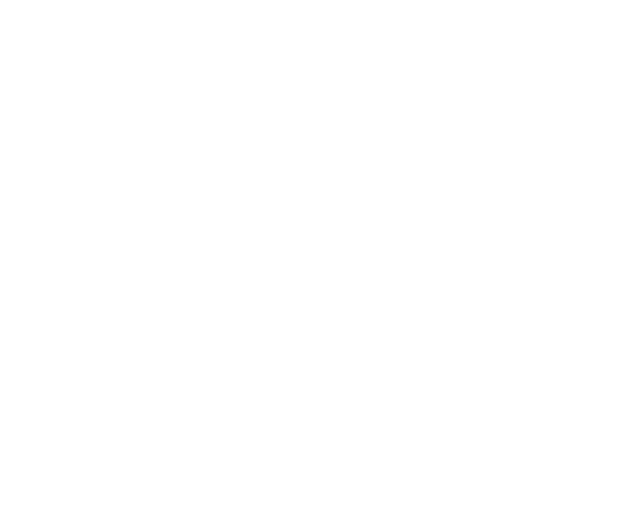
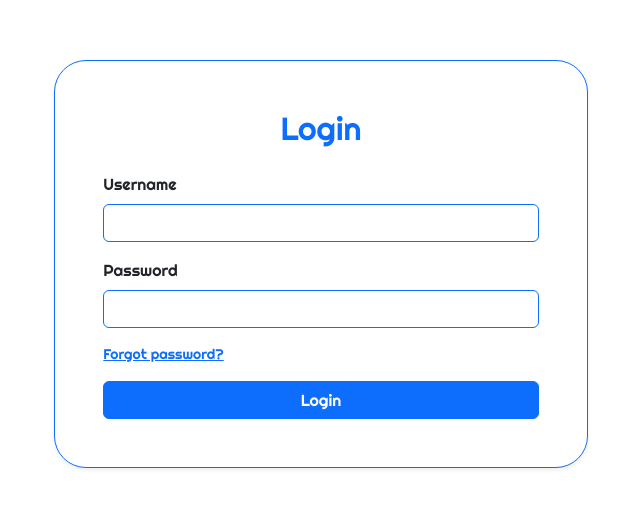
Before and after one commit to alisaghir1/rayn-look-frontend, a React (Vite) app in the folder Rayn-look/: page /adminlogin in a window 1280 px wide. Before the commit this address had no page. Shown: the part 136-644 px from the top of the page, without its empty margins (319-959 px from the left). Built offline with nearby package versions, Linux system fonts and the light colour scheme; a web font is replaced by a local one.

Commit message:
finished admin login with protected front routes using redux

```diff
--- a/Rayn-look/package.json
+++ b/Rayn-look/package.json
@@ -14,6 +14,7 @@
     "@mui/x-charts": "^6.19.1",
     "@mui/x-data-grid": "^6.19.1",
     "@overextended/ox_lib": "^3.16.2",
+    "@reduxjs/toolkit": "^2.0.1",
     "axios": "^1.6.5",
     "bootstrap": "^5.3.2",
     "react": "^18.2.0",
@@ -21,8 +22,10 @@
     "react-country-flag": "^3.1.0",
     "react-dom": "^18.2.0",
     "react-icons": "^5.0.1",
+    "react-redux": "^9.1.0",
     "react-router-dom": "^6.21.2",
     "react-toastify": "^10.0.4",
+    "redux": "^5.0.1",
     "typeface-playfair-display": "^1.1.13"
   },
   "devDependencies": {
--- a/Rayn-look/src/Admin/AdminDashboard.css
+++ b/Rayn-look/src/Admin/AdminDashboard.css
@@ -18,11 +18,11 @@ body {
   display: flex;
   flex-direction: column;
   color: #B69F2C;
-  width: 90%;
+  width: 80%;
   margin-left: auto;
   margin-top: 50px;
   align-items: start;
-  gap: 50px;
+  gap: 41px;
 
   /* font-family: Signika; */
 }
--- a/Rayn-look/src/Admin/AdminDashboard.jsx
+++ b/Rayn-look/src/Admin/AdminDashboard.jsx
@@ -7,6 +7,7 @@ import AdminHome from './adminhome/adminhome';
 import Adminproducts from './adminproducts/adminproducts';
 import Adminorders from './adminorders/adminorders';
 import Adminreviews from './adminreviews/adminreviews';
+import { CiLogout } from "react-icons/ci";
 import logo from "../assets/images/rayn-look-logo1.png"
 const AdminDashboard = () => {
   const [selectedComponent, setSelectedComponent] = useState('Dashboard');
@@ -30,6 +31,10 @@ const AdminDashboard = () => {
     }
   };
 
+  const handleLogout = () => {
+    localStorage.clear();
+    window.location.href = "/adminlogin";
+  };
   return (
     <div className="Admin-Dashboard">
       <div className="Admin-sidebar">
@@ -67,6 +72,10 @@ const AdminDashboard = () => {
           <VscPreview className="Admin-icons" />
           <h2>Reviews</h2>
         </div>
+        <div className="Admin-sidebar-section" onClick={handleLogout}>
+        <CiLogout className="Admin-icons" />
+        <h2>Logout</h2>
+      </div>
       </div>
 
       <div className="Admin-Display">{renderSelectedComponent()}</div>
--- /dev/null
+++ b/Rayn-look/src/Admin/Adminlogin.jsx
@@ -0,0 +1,77 @@
+import React, { useEffect, useState } from 'react';
+import { useDispatch } from 'react-redux';
+import { setToken } from './adminauthentication/autheslice';
+import axios from 'axios';
+
+const AdminLogin = () => {
+  const dispatch = useDispatch();
+  const [redirected, setRedirected] = useState(false);
+
+  const handleLogin = async () => {
+    const username = document.getElementById('username').value;
+    const password = document.getElementById('password').value;
+
+    console.log("handleLogin function called with username:", username);
+
+    try {
+      const response = await axios.post("http://localhost:8080/Admin/login", {
+        username,
+        password
+      });
+
+      console.log("Received response status from login API:", response.status);
+      console.log("Received response data from login API:", response.data);
+
+      const { data } = response;
+      const { token } = data;
+      console.log("Received token:", token);
+      dispatch(setToken(token));
+      setRedirected(true);
+    } catch (error) {
+      console.error("An error occurred:", error);
+    }
+  };
+
+  useEffect(() => {
+    const token = localStorage.getItem('token');
+    if (token) {
+      dispatch(setToken(JSON.parse(token)));
+      setRedirected(true);
+    } else {
+      console.log("No token found");
+    }
+  }, []);
+
+  useEffect(() => {
+    if (redirected) {
+      window.location.href = "/admin";
+    }
+  }, [redirected]);
+
+  return (
+    <div className="vh-100 d-flex justify-content-center align-items-center">
+      <div className="col-md-5 p-5 shadow-sm border rounded-5 border-primary bg-white">
+        <h2 className="text-center mb-4 text-primary">Login</h2>
+        <form onSubmit={(e) => {
+          e.preventDefault();
+          handleLogin();
+        }}>
+          <div className="mb-3">
+            <label htmlFor="username" className="form-label">Username</label>
+            <input type="text" className="form-control border border-primary" id="username" name="username" aria-describedby="usernameHelp" />
+          </div>
+          <div className="mb-3">
+            <label htmlFor="password" className="form-label">Password</label>
+            <input type="password" className="form-control border border-primary" id="password" name="password" />
+          </div>
+          <p className="small"><a className="text-primary" href="forget-password.html">Forgot password?</a></p>
+          <div className="d-grid">
+            <button className="btn btn-primary" type="submit">Login</button>
+          </div>
+        </form>
+      </div>
+    </div>
+  );
+}
+
+export default AdminLogin;
--- /dev/null
+++ b/Rayn-look/src/Admin/adminauthentication/autheslice.jsx
@@ -0,0 +1,19 @@
+import { createSlice } from '@reduxjs/toolkit';
+
+const authSlice = createSlice({
+  name: 'auth',
+  initialState: {
+    token: null
+  },
+  reducers: {
+    setToken: (state, action) => {
+      console.log("Received token:", action.payload);
+      state.token = action.payload;
+      localStorage.setItem('token', JSON.stringify(action.payload));
+      console.log("Token stored in localStorage:", JSON.stringify(action.payload));
+    },
+  }
+});
+
+export const { setToken } = authSlice.actions;
+export default authSlice.reducer;
--- /dev/null
+++ b/Rayn-look/src/Admin/adminauthentication/store.jsx
@@ -0,0 +1,7 @@
+import { configureStore } from '@reduxjs/toolkit'
+import authReducer from './autheslice';
+export default configureStore({
+  reducer: {
+    auth: authReducer
+  },
+})
--- a/Rayn-look/src/App.jsx
+++ b/Rayn-look/src/App.jsx
@@ -1,10 +1,12 @@
 import './App.css'
 import AdminDashboard from './Admin/AdminDashboard'
+
 import { BrowserRouter, Routes, Route, Outlet, Navigate } from 'react-router-dom'
 import Footer from './components/Footer'
 import Home from './pages/Home'
 import Navbar from './components/Navbar'
-
+import AdminLogin from './Admin/Adminlogin'
+import autheslice from './Admin/adminauthentication/autheslice'
 
 const Layout = () => {
   return(
@@ -17,6 +19,7 @@ const Layout = () => {
 }
 
 function App() {
+const token = localStorage.getItem('token')
 
   return (
     <BrowserRouter>
@@ -29,7 +32,9 @@ function App() {
         <Route />
         <Route />
       </Route>
-      <Route path='/Admin' element={< AdminDashboard/>}></Route>
+
+          <Route path='adminlogin' element={<AdminLogin />} />
+          <Route path='admin' element={token ? <AdminDashboard /> : <Navigate to={'/adminlogin'} />} />
     </Routes>
     </BrowserRouter>
   )
--- a/Rayn-look/src/main.jsx
+++ b/Rayn-look/src/main.jsx
@@ -5,11 +5,13 @@ import App from './App.jsx'
 import 'bootstrap/dist/css/bootstrap.min.css';
 
 import 'typeface-playfair-display';
-
-
+import { Provider } from 'react-redux'
+import store from './Admin/adminauthentication/store.jsx';
 
 ReactDOM.createRoot(document.getElementById('root')).render(
   <React.StrictMode>
+  <Provider store={store}>
     <App />
+  </Provider>
   </React.StrictMode>,
 )
```
Also changed, not shown: 1 other file (tests, documents, lock files or other folders).
